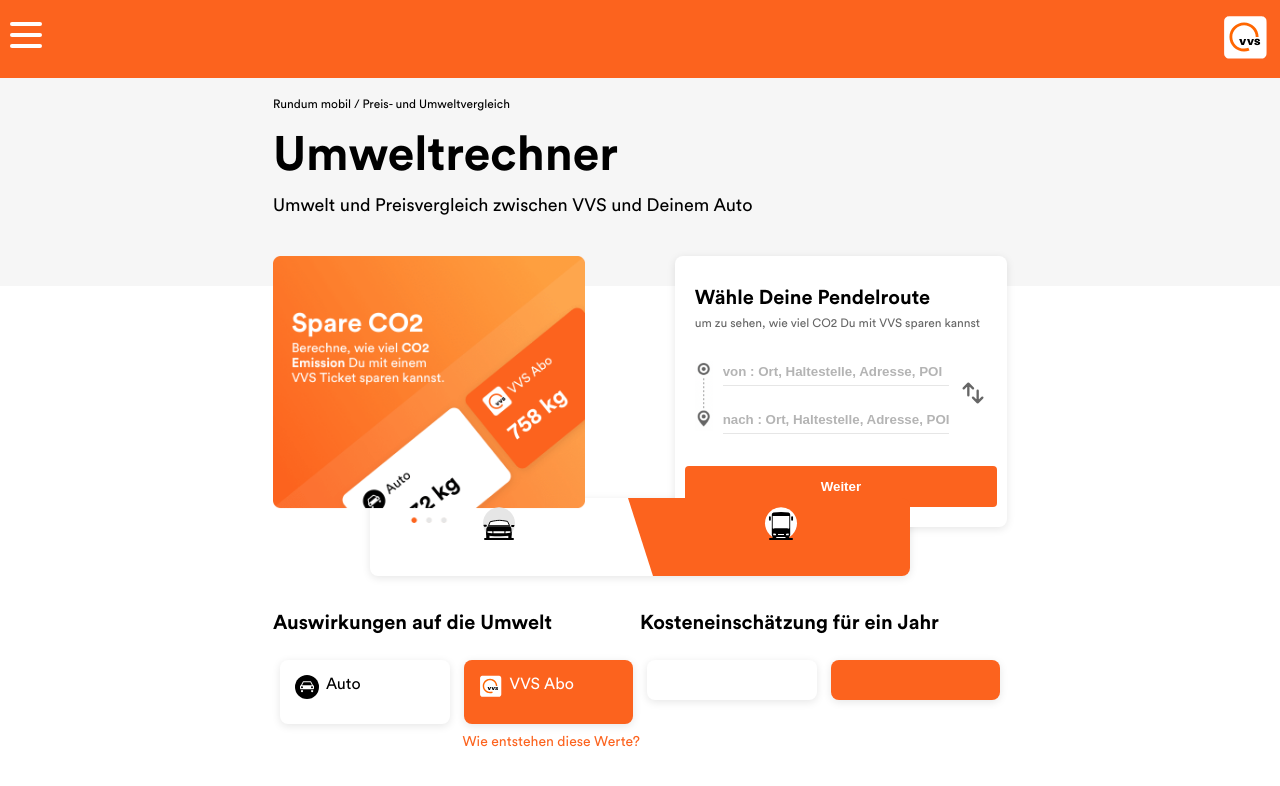
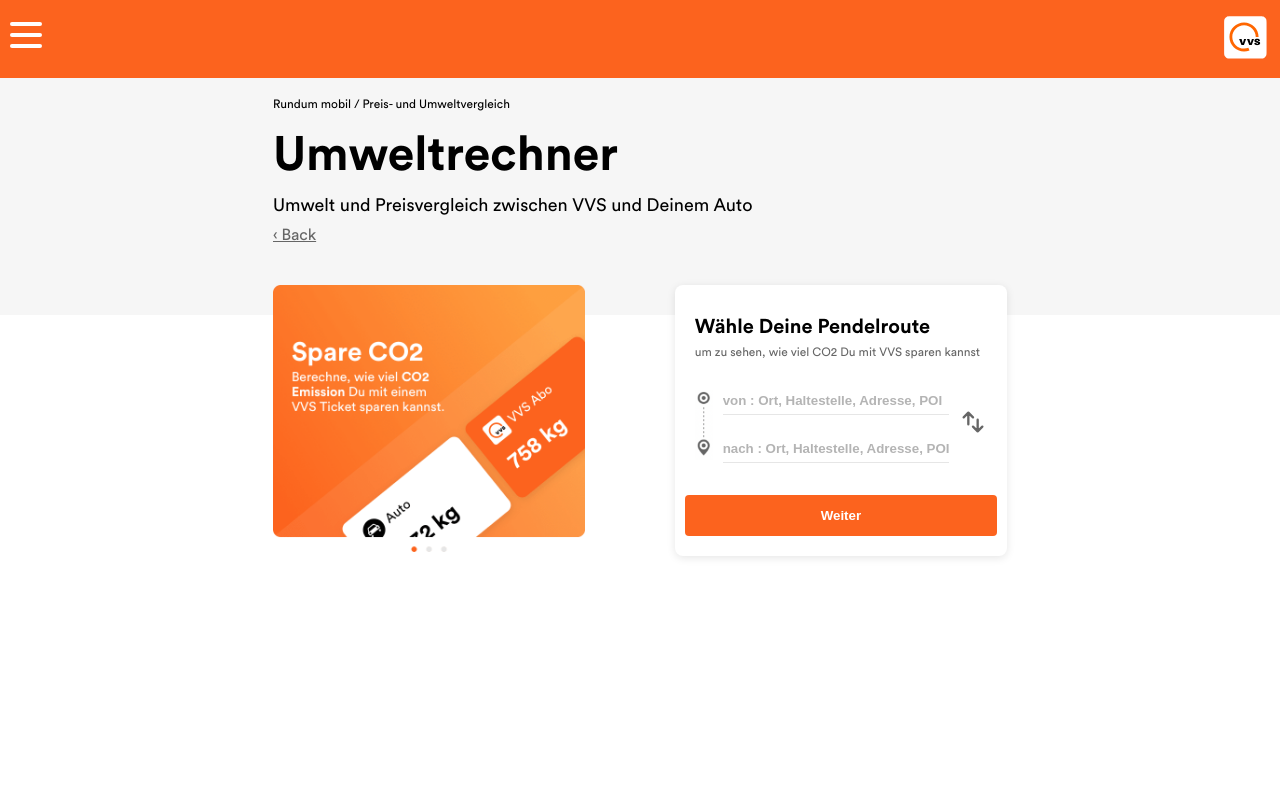
Before and after one commit to AlexKotl/zigzag-transport, a React (Create React App) app: page / in a window 1280 px wide. Shown: the top 786 px of the page. Built offline with nearby package versions, Linux system fonts and the light colour scheme; what apisauce would draw is missing.

Commit message:
back button

```diff
--- a/src/App.tsx
+++ b/src/App.tsx
@@ -9,23 +9,27 @@
 export default function App() {
   const [locationFrom, setLocationFrom] = useState(null);
   const [locationTo, setLocationTo] = useState(null);
-  const [showResults, setShowResults] = useState(true);
+  const [showResults, setShowResults] = useState(false);
 
   // changing reactive props will trigger search function inside SearchResults component
   const search = (from: string, to: string) => {
     setLocationFrom(from);
     setLocationTo(to);
+    setShowResults(true);
   };
 
   return (
     <div className="App">
       <Header></Header>
-      <PageHeader></PageHeader>
-      <SearchForm onSearch={search}></SearchForm>
-      <SearchResults
-        locationFrom={locationFrom}
-        locationTo={locationTo}
-      ></SearchResults>
+      <PageHeader onBack={() => setShowResults(false)}></PageHeader>
+      {showResults ? (
+        <SearchResults
+          locationFrom={locationFrom}
+          locationTo={locationTo}
+        ></SearchResults>
+      ) : (
+        <SearchForm onSearch={search}></SearchForm>
+      )}
     </div>
   );
 }
--- a/src/components/PageHeader.tsx
+++ b/src/components/PageHeader.tsx
@@ -2,7 +2,11 @@
 import styled from 'styled-components';
 import colors from '../config/colors';
 
-export default function PageHeader() {
+interface Props {
+  onBack: () => void;
+}
+
+export default function PageHeader({ onBack }: Props) {
   return (
     <Section>
       <Container>
@@ -14,6 +18,7 @@
         <SubTitle>
           Umwelt und Preisvergleich zwischen VVS und Deinem Auto
         </SubTitle>
+        <BackButton onClick={onBack}>‹ Back</BackButton>
       </Container>
     </Section>
   );
@@ -45,3 +50,10 @@
   font-size: 18px;
   font-weight: 400;
 `;
+
+const BackButton = styled.a`
+  color: #666;
+  text-decoration: underline;
+  margin-top: 10px;
+  display: block;
+`;
```
